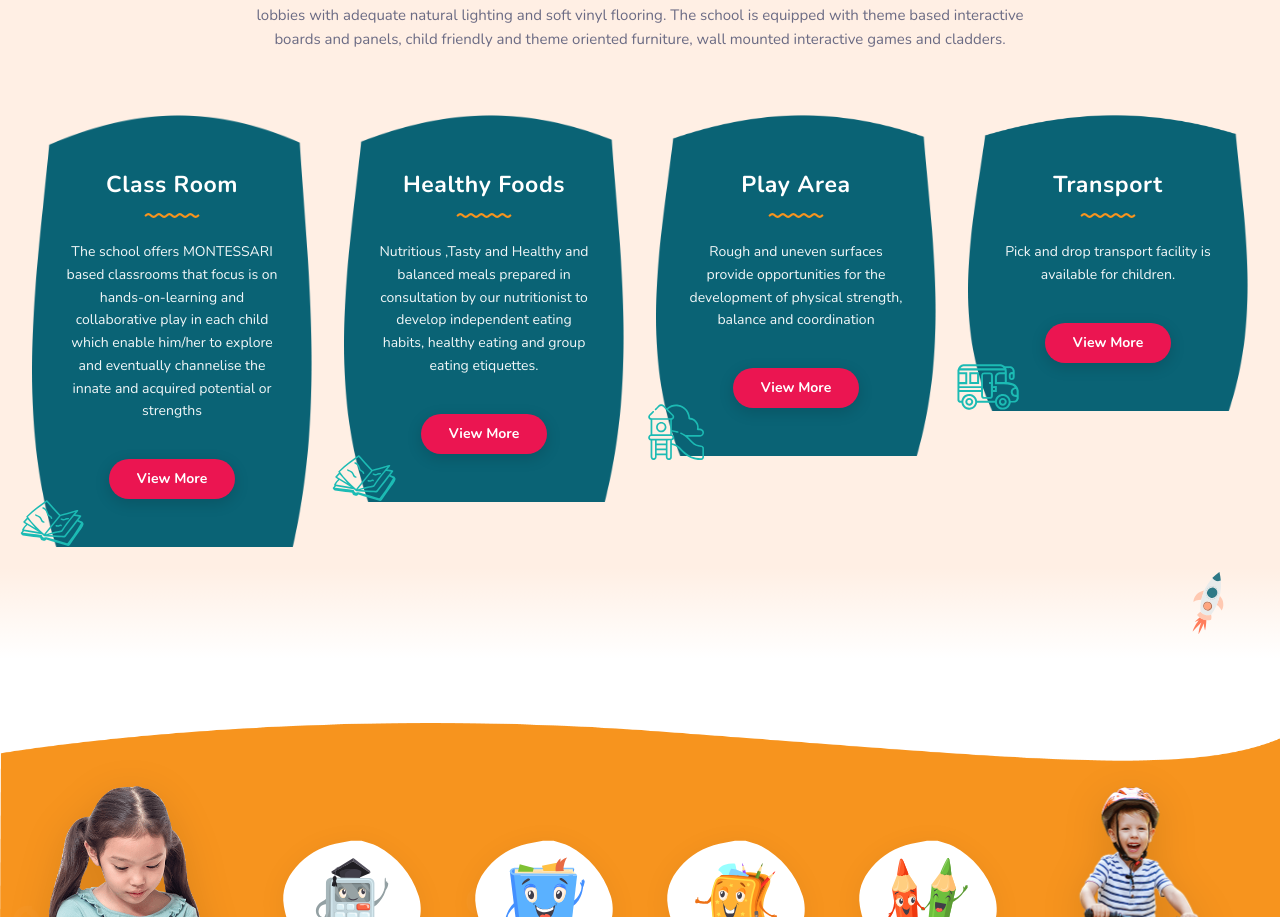
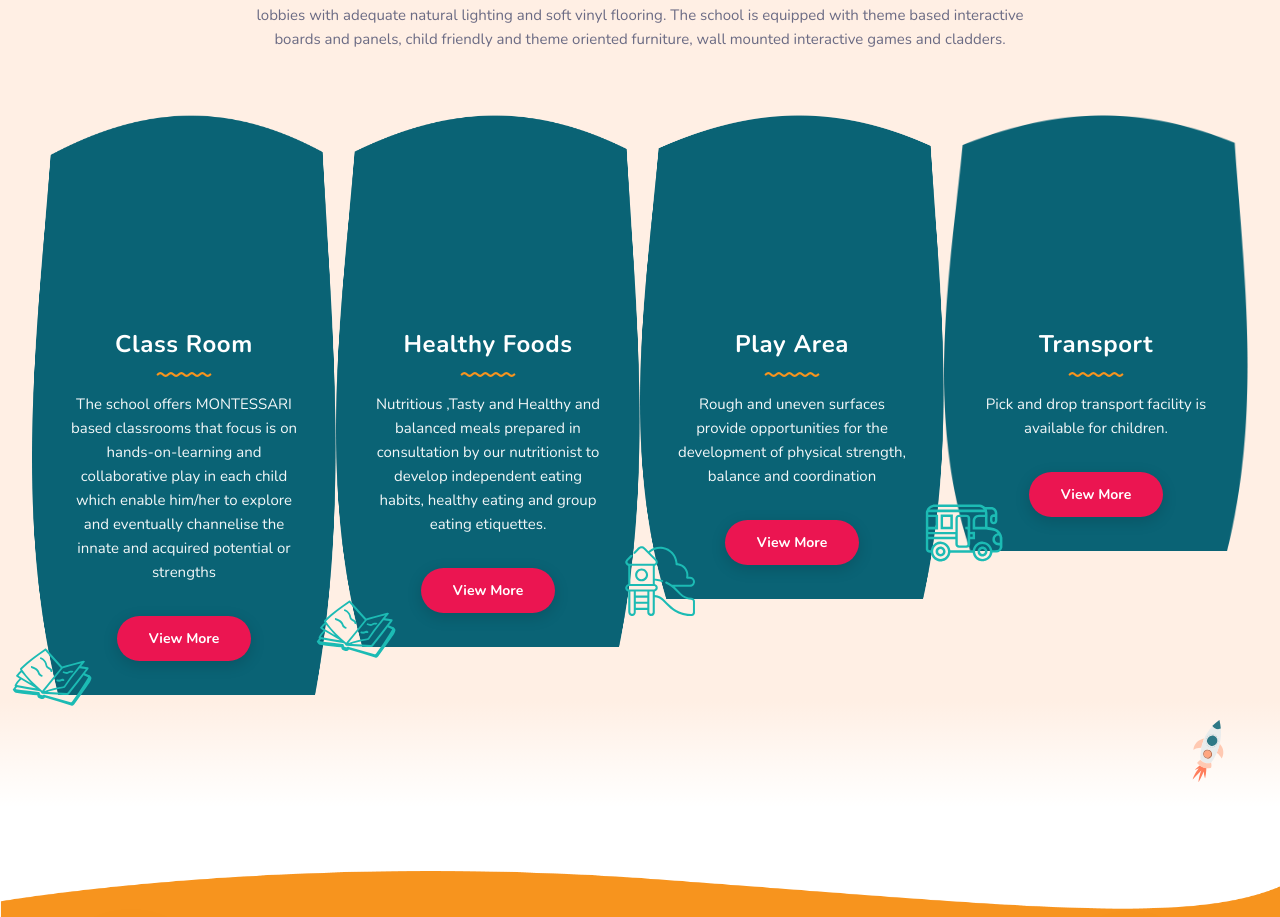
Before and after one commit to LearningHubElgin/ijma-international-model-school, a Next.js app: page / in a window 1280 px wide. Shown: the part 4907-5824 px from the top of the page. Built offline with nearby package versions, Linux system fonts and the light colour scheme.

Commit message:
fix(facilities): match exact 310px card width, tall slender aspect ratio, and staggered heights with gdgoenkarohini.com

```diff
--- a/src/sections/home/FacilitiesSection.tsx
+++ b/src/sections/home/FacilitiesSection.tsx
@@ -87,18 +87,23 @@ export function FacilitiesSection() {
         </div>
 
         {/* 4 Arched Dome Cards Grid - items-start so card heights naturally stagger matching gdgoenkarohini.com */}
-        <div className="grid grid-cols-1 sm:grid-cols-2 lg:grid-cols-4 gap-6 lg:gap-8 items-start">
+        <div className="max-w-[1480px] mx-auto grid grid-cols-1 sm:grid-cols-2 lg:grid-cols-4 gap-y-12 lg:gap-0 items-start justify-items-center">
           {facilities.list.map((facility, index) => (
             <Reveal
               key={facility.id}
               variant="fade-up"
               delay={0.08 * (index + 1)}
-              className="w-full"
+              className="w-full flex justify-center"
             >
-              <div className="group relative flex flex-col items-center transition-transform duration-300 hover:-translate-y-1">
+              <div className="group relative w-[310px] max-w-full flex flex-col items-center transition-transform duration-300 hover:-translate-y-1">
                 {/* Card Container with Special Arched Dome Mask */}
-                <div className="wdt-mask-card bg-[#0A6375] group-hover:bg-[#EB1551] transition-colors duration-300 w-full pt-14 pb-12 px-6 sm:px-7 text-center flex flex-col items-center text-white shadow-[0_10px_30px_rgba(0,0,0,0.06)] relative overflow-hidden">
-                  <h3 className="text-xl sm:text-[23px] font-bold text-white mb-1.5 tracking-wide leading-tight">
+                <div className="wdt-mask-card bg-[#0A6375] group-hover:bg-[#EB1551] transition-colors duration-300 w-[310px] max-w-full px-[30px] pb-[34px] pt-0 text-center flex flex-col items-center text-white relative">
+                  {/* Authentic upper spacer (matches live site .wdt-content-media-group of 214px height) */}
+                  <div className="w-full h-[214px] flex-shrink-0 select-none pointer-events-none" aria-hidden="true" />
+
+                  {/* Detail Content Group */}
+                  <div className="w-full flex flex-col items-center">
+                    <h3 className="text-[22px] sm:text-[24px] font-bold text-white mb-1.5 tracking-wide leading-tight">
                       {facility.title}
                     </h3>
 
@@ -122,28 +127,29 @@ export function FacilitiesSection() {
                     </svg>
 
                     {/* Description Paragraph */}
-                  <p className="text-[13px] sm:text-[14px] text-white/95 leading-relaxed font-normal mt-4 mb-7 px-1">
+                    <p className="text-[14px] sm:text-[15px] text-white/95 leading-[24px] font-normal px-1 pt-2 pb-1 mb-6">
                       {facility.description}
                     </p>
 
                     {/* Bottom View More Button */}
-                  <div className="mt-auto pt-2 relative z-10">
+                    <div className="mt-auto pt-1 relative z-10">
                       <Link
                         href={facility.ctaHref}
-                      className="inline-flex items-center justify-center bg-[#EB1551] group-hover:bg-[#c40e48] text-white font-bold text-xs sm:text-sm px-7 py-2.5 rounded-full shadow-[0_4px_15px_rgba(0,0,0,0.15)] hover:shadow-[0_6px_20px_rgba(0,0,0,0.25)] transition-all duration-300 transform hover:-translate-y-0.5"
+                        className="inline-flex items-center justify-center bg-[#EB1551] group-hover:bg-[#c40e48] text-white font-bold text-[14px] px-8 py-3 rounded-full shadow-[0_4px_15px_rgba(0,0,0,0.15)] hover:shadow-[0_6px_20px_rgba(0,0,0,0.25)] transition-all duration-300 transform hover:-translate-y-0.5"
                       >
                         {facility.ctaText}
                       </Link>
                     </div>
                   </div>
+                </div>
 
                 {/* Corner SVG Icon: sits OUTSIDE the card in bright turquoise when not hovered; moves UP and INWARD at 0.15 opacity on hover */}
-                <div className="absolute -bottom-2 -left-3 w-16 h-16 pointer-events-none select-none text-[#1CBBB4] z-20 transition-all duration-300 ease-out transform group-hover:translate-x-12 group-hover:-translate-y-12 group-hover:opacity-15 group-hover:text-black">
+                <div className="absolute -bottom-[22px] -left-[20px] w-20 h-20 pointer-events-none select-none text-[#1CBBB4] z-20 transition-all duration-300 ease-out transform group-hover:translate-x-12 group-hover:-translate-y-12 group-hover:opacity-15 group-hover:text-black">
                   <Image
                     src={facility.icon}
                     alt={`${facility.title} icon`}
-                    width={64}
-                    height={64}
+                    width={80}
+                    height={80}
                     className="object-contain w-full h-full"
                   />
                 </div>
```
Lines whose indentation alone changed are shown as unchanged.
